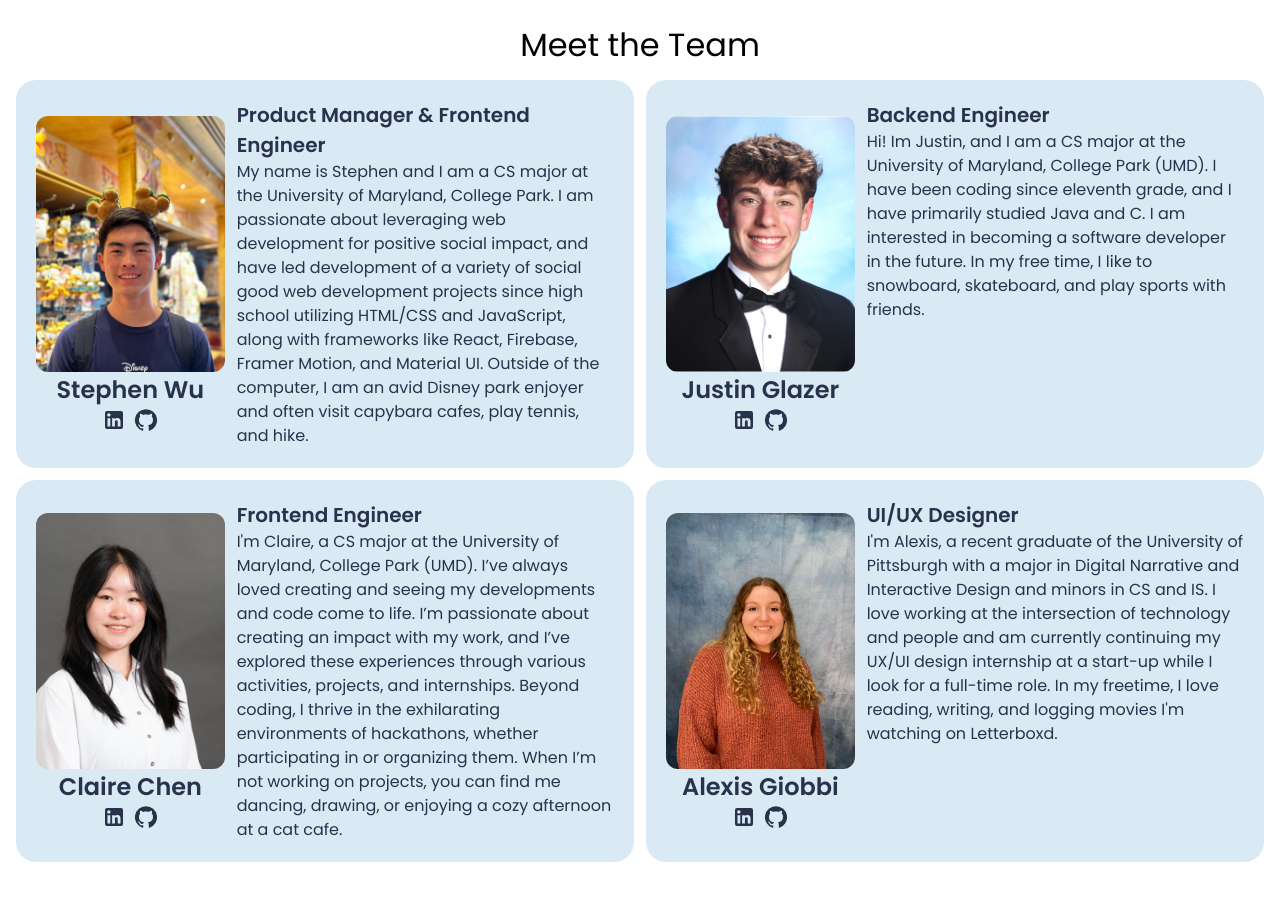
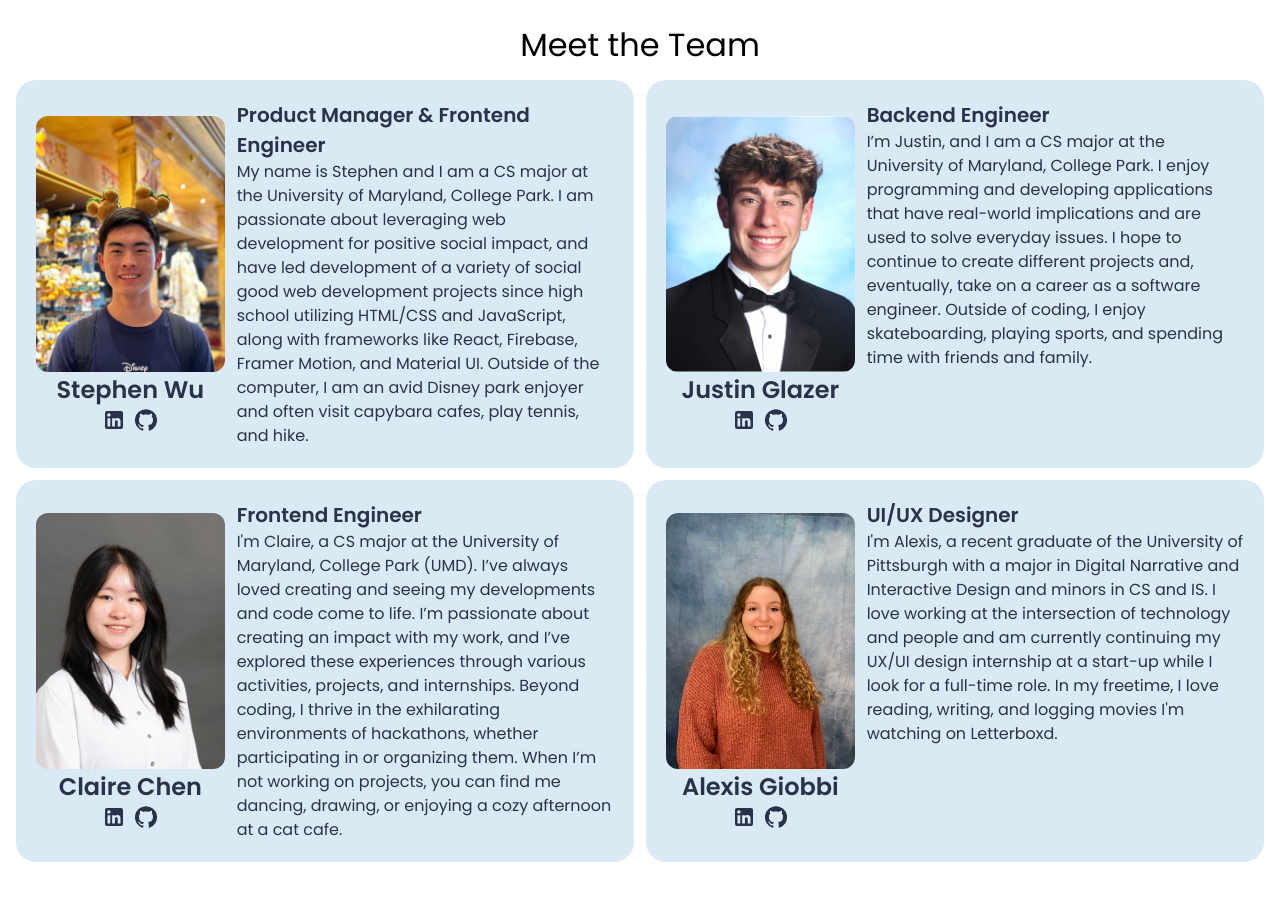
Before and after one commit to heavens-potato/winter-project, a React (Create React App) app in the folder hydrohire/: page /about in a window 1280 px wide. Shown: the part 1360-2260 px from the top of the page. Built offline with nearby package versions, Linux system fonts and the light colour scheme; no server answers.

Commit message:
updated bio

```diff
--- a/hydrohire/src/AboutCard.js
+++ b/hydrohire/src/AboutCard.js
@@ -9,7 +9,7 @@ import { useTheme } from '@mui/material/styles';
 
 // Map holding info for each person
 const map = new Map();
-map.set('Justin Glazer', {description: 'Hi! Im Justin, and I am a CS major at the University of Maryland, College Park (UMD). I have been coding since eleventh grade, and I have primarily studied Java and C. I am interested in becoming a software developer in the future. In my free time, I like to snowboard, skateboard, and play sports with friends.', title: 'Backend Engineer', img: justinProf, li: 'https://www.linkedin.com/in/justin-glazer/', gh: 'https://github.com/justin-glazer'});
+map.set('Justin Glazer', {description: 'I’m Justin, and I am a CS major at the University of Maryland, College Park. I enjoy programming and developing applications that have real-world implications and are used to solve everyday issues. I hope to continue to create different projects and, eventually, take on a career as a software engineer. Outside of coding, I enjoy skateboarding, playing sports, and spending time with friends and family.', title: 'Backend Engineer', img: justinProf, li: 'https://www.linkedin.com/in/justin-glazer/', gh: 'https://github.com/justin-glazer'});
 map.set('Claire Chen', {description: "I'm Claire, a CS major at the University of Maryland, College Park (UMD). I’ve always loved creating and seeing my developments and code come to life. I’m passionate about creating an impact with my work, and I’ve explored these experiences through various activities, projects, and internships. Beyond coding, I thrive in the exhilarating environments of hackathons, whether participating in or organizing them. When I’m not working on projects, you can find me dancing, drawing, or enjoying a cozy afternoon at a cat cafe.", title: 'Frontend Engineer', img: claireProf, li: 'https://www.linkedin.com/in/claire-s-chen/', gh: 'https://github.com/cc13985'});
 map.set('Stephen Wu', {description: 'My name is Stephen and I am a CS major at the University of Maryland, College Park. I am passionate about leveraging web development for positive social impact, and have led development of a variety of social good web development projects since high school utilizing HTML/CSS and JavaScript, along with frameworks like React, Firebase, Framer Motion, and Material UI. Outside of the computer, I am an avid Disney park enjoyer and often visit capybara cafes, play tennis, and hike.', title: 'Product Manager & Frontend Engineer', img: stephenProf, li:'https://www.linkedin.com/in/stephen-wu-210a96304/' ,gh: 'https://github.com/heavens-potato'});
 map.set('Alexis Giobbi', {description: "I'm Alexis, a recent graduate of the University of Pittsburgh with a major in Digital Narrative and Interactive Design and minors in CS and IS. I love working at the intersection of technology and people and am currently continuing my UX/UI design internship at a start-up while I look for a full-time role. In my freetime, I love reading, writing, and logging movies I'm watching on Letterboxd.", title: 'UI/UX Designer', img: alexisProf, li:'https://www.linkedin.com/in/alexis-giobbi/', gh: 'https://github.com/alexisgiobbi'});
```
